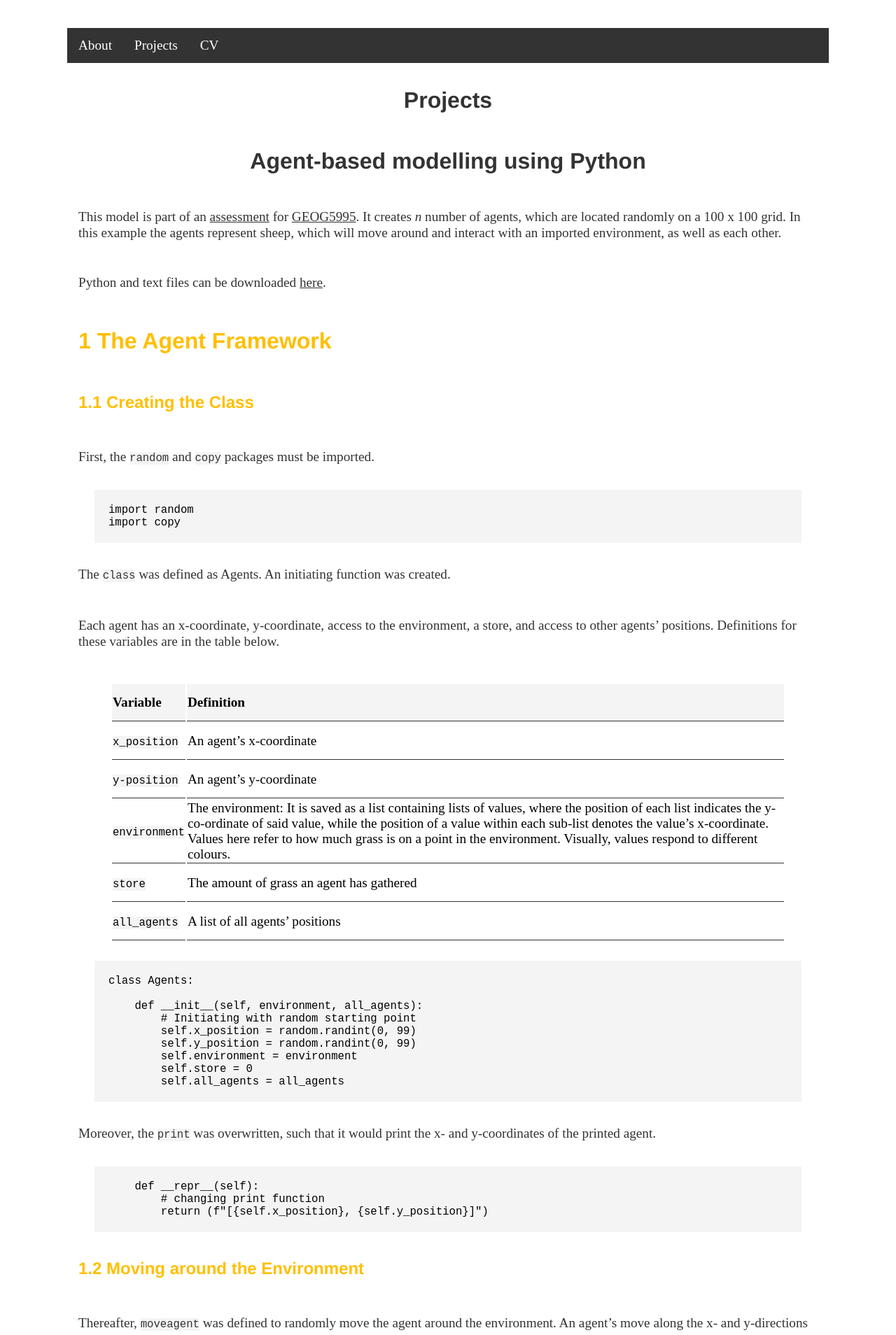
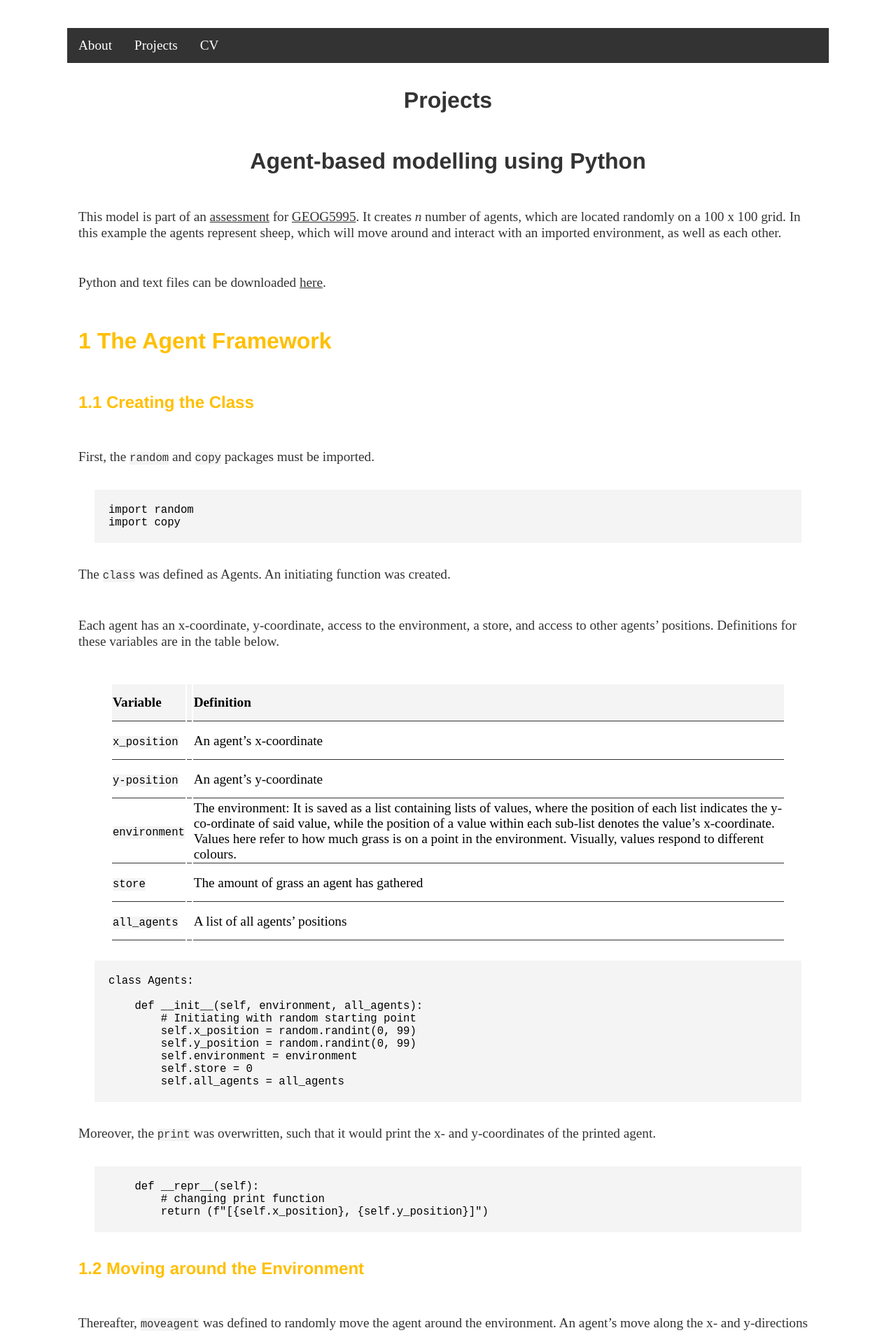
Before and after one commit to lena-kilian/lena-kilian.github.io, a Jekyll site: the page built from abm/index.md, in a window 1280 px wide. Shown: the top 1908 px of the page at 70% size. Built offline with Jekyll 4.4.1, drawn with Linux system fonts in a browser that asks for light colours; our own code applies the rules of GitHub Pages for plain Markdown files.

Commit message:
Update index.md

```diff
--- a/abm/index.md
+++ b/abm/index.md
@@ -19,13 +19,13 @@ The `class` was defined as Agents. An initiating function was created.
 
 Each agent has an x-coordinate, y-coordinate, access to the environment, a store, and access to other agents' positions. Definitions for these variables are in the table below.
 
-| Variable | Definition |
-| - | - |
-| `x_position` | An agent's x-coordinate |
-| `y-position` | An agent's y-coordinate |
-| `environment` | The environment: It is saved as a list containing lists of values, where the position of each list indicates the y-co-ordinate of said value, while the position of a value within each sub-list denotes the value's x-coordinate. Values here refer to how much grass is on a point in the environment. Visually, values respond to different colours. |
-| `store` | The amount of grass an agent has gathered |
-| `all_agents` | A list of all agents' positions |
+| Variable || Definition |
+| - | - | - |
+| `x_position` || An agent's x-coordinate |
+| `y-position` || An agent's y-coordinate |
+| `environment` || The environment: It is saved as a list containing lists of values, where the position of each list indicates the y-co-ordinate of said value, while the position of a value within each sub-list denotes the value's x-coordinate. Values here refer to how much grass is on a point in the environment. Visually, values respond to different colours. |
+| `store` || The amount of grass an agent has gathered |
+| `all_agents` || A list of all agents' positions |
 
 
 
```
